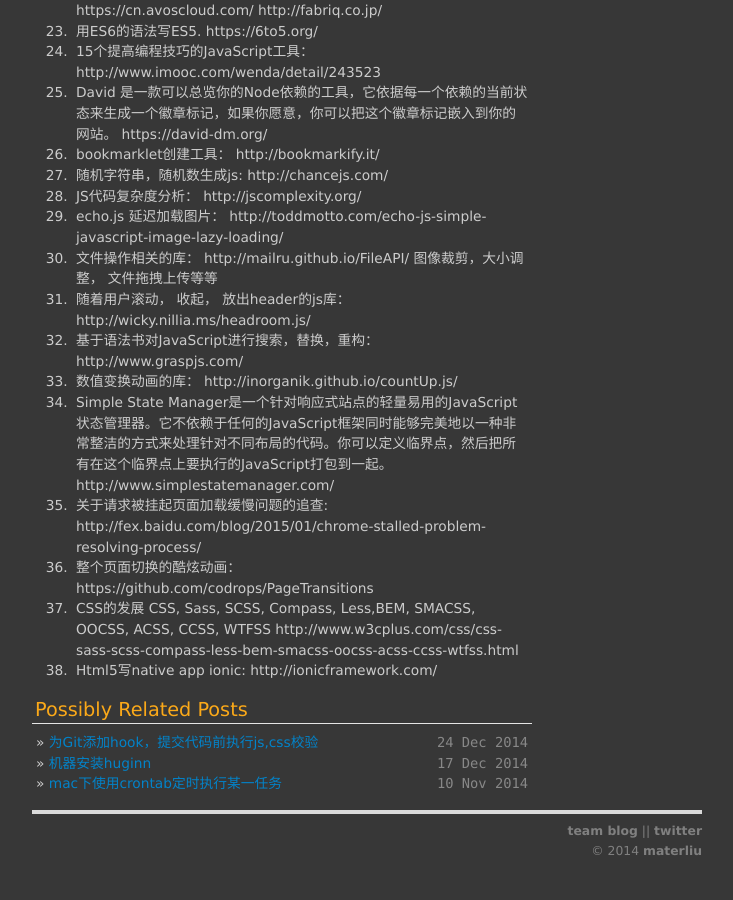
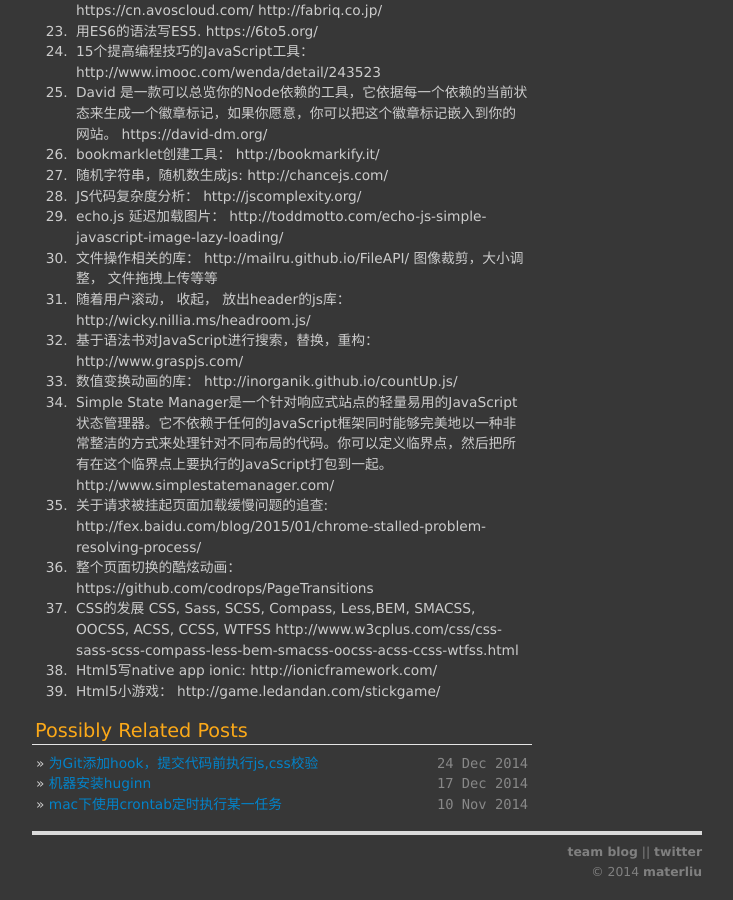
Before and after one commit to materliu/materliu.github.io, a Jekyll site: the page built from all/web/_posts/2014-12-16-hotchpotch.md, in a window 1280 px wide and 900 px high, scrolled down 1217 px. Shown: the whole window, without its empty margins (273-1006 px from the left). Built offline with Jekyll 4.4.1, drawn with Linux system fonts in a browser that asks for light colours; Markdown is read by kramdown in place of the engine named in the settings.

Commit message:
html5小游戏收集。

```diff
--- a/all/web/_posts/2014-12-16-hotchpotch.md
+++ b/all/web/_posts/2014-12-16-hotchpotch.md
@@ -43,3 +43,4 @@ title: 大杂烩
 38. 整个页面切换的酷炫动画： https://github.com/codrops/PageTransitions
 39. CSS的发展  CSS, Sass, SCSS, Compass, Less,BEM, SMACSS, OOCSS, ACSS, CCSS, WTFSS  http://www.w3cplus.com/css/css-sass-scss-compass-less-bem-smacss-oocss-acss-ccss-wtfss.html
 40. Html5写native app ionic: http://ionicframework.com/
+41. Html5小游戏： http://game.ledandan.com/stickgame/
```
